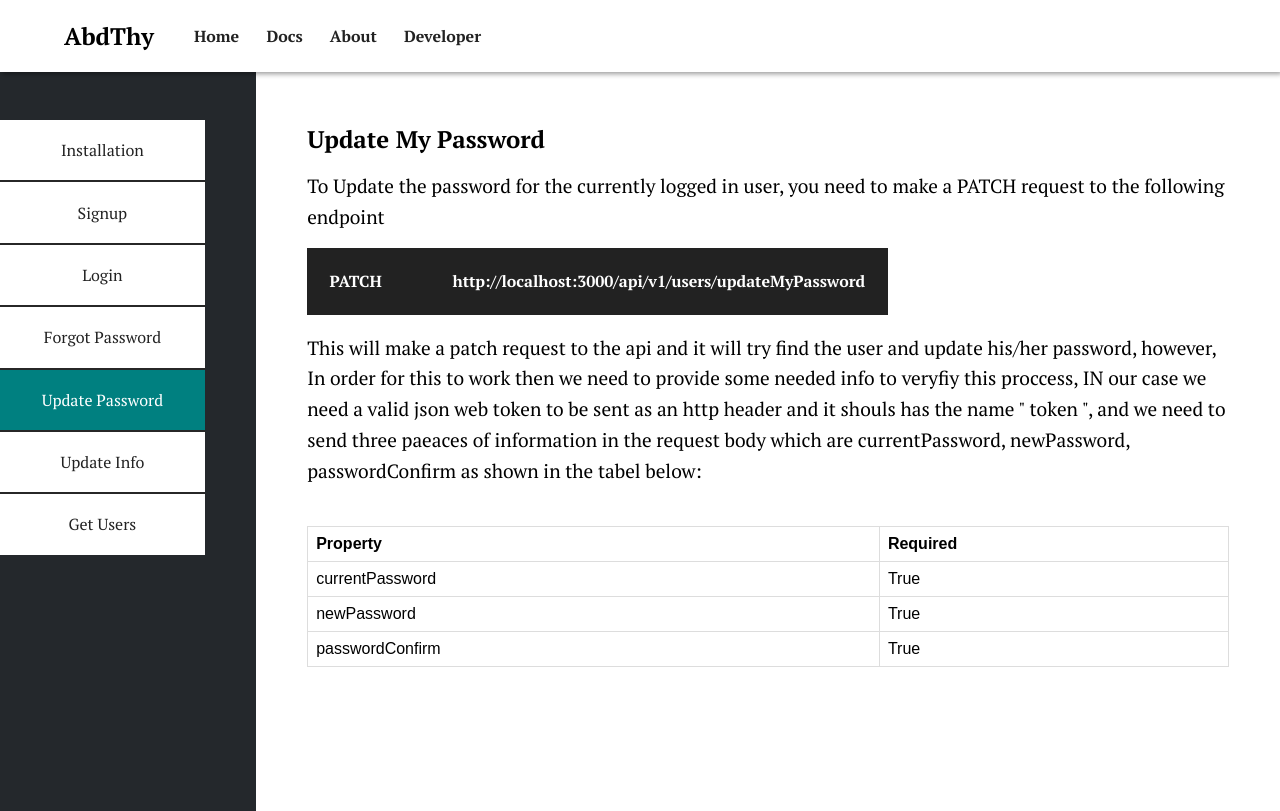
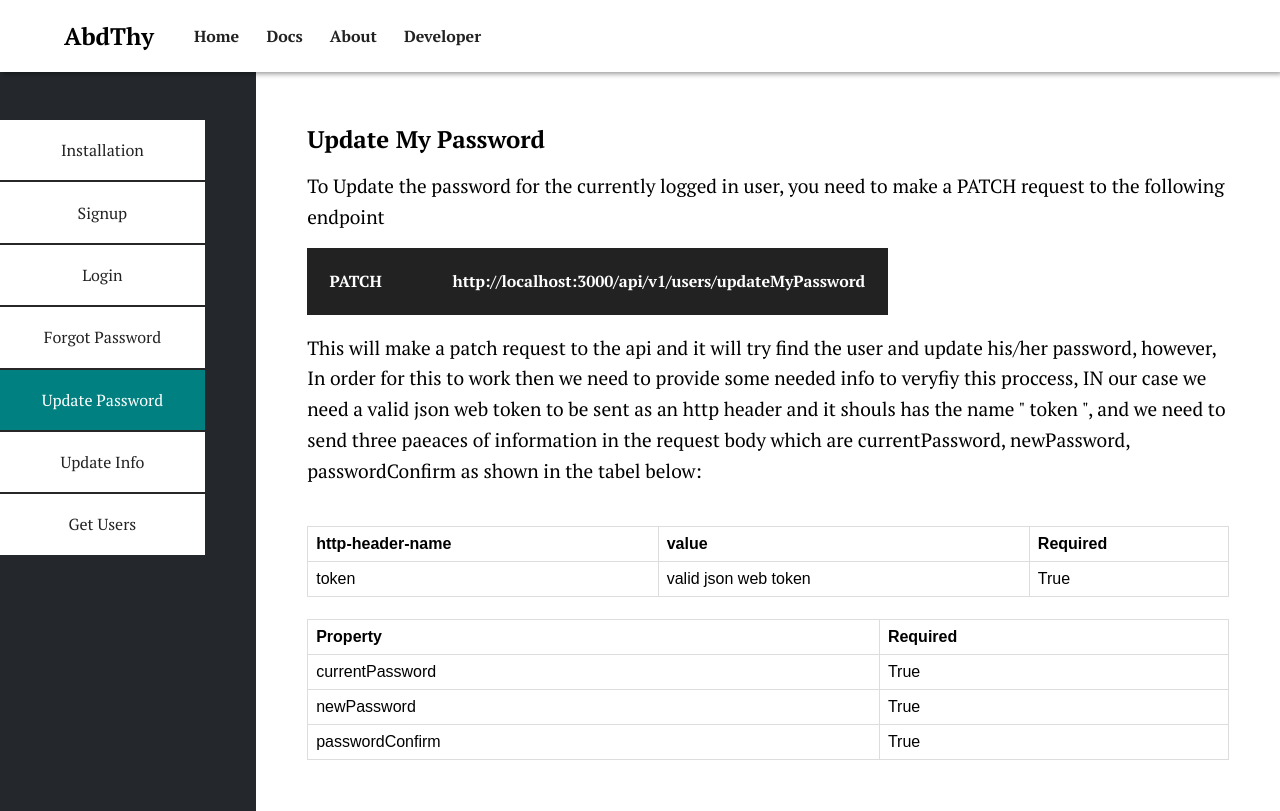
Before and after one commit to Abd-Alwahab/backend-api-auth-system-docs, a React (Create React App) app: page /docs/updatepassword in a window 1280 px wide. Built offline with nearby package versions, Linux system fonts and the light colour scheme.

Commit message:
working on the update my password

```diff
--- a/src/components/updatePassword.js
+++ b/src/components/updatePassword.js
@@ -26,6 +26,20 @@ function updatePassword() {
 
       <table>
         <tr>
+          <th>http-header-name</th>
+          <th>value</th>
+          <th>Required</th>
+        </tr>
+
+        <tr>
+          <td>token</td>
+          <td>valid json web token</td>
+          <td>True</td>
+        </tr>
+      </table>
+      <br />
+      <table>
+        <tr>
           <th>Property</th>
           <th>Required</th>
         </tr>
```
Also changed, not shown: 1 other file (tests, documents, lock files or other folders).
